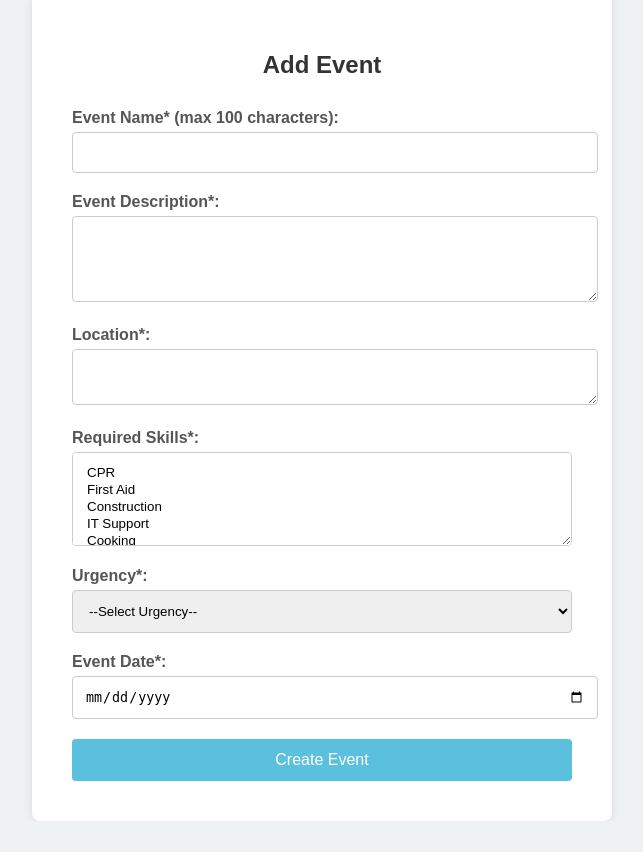
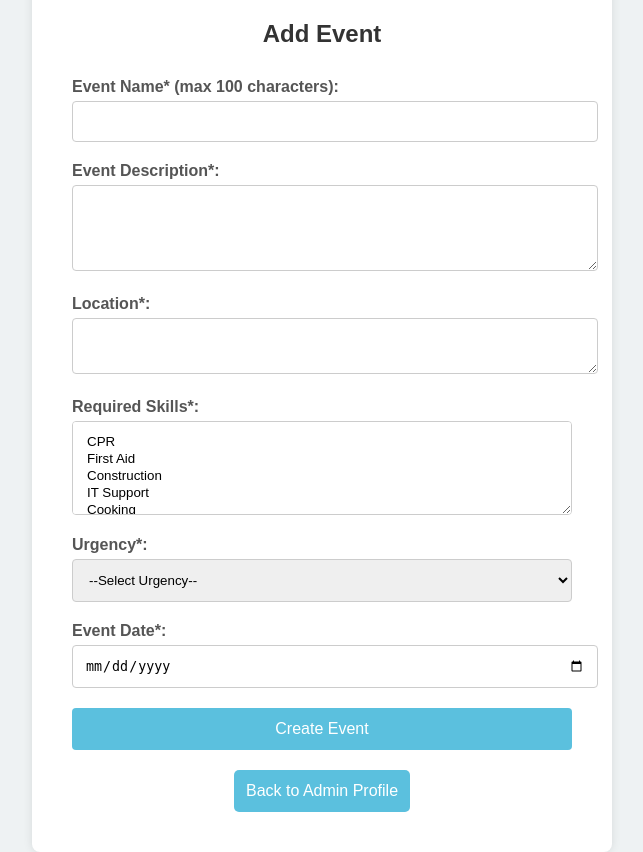
Before and after one commit to zzclark17/4353Fall24, a Flask app: page /add_event in a window 1280 px wide. Shown: the whole page, without its empty margins (318-961 px from the left). Before the commit the page ends 821 px from the top, so only its background shows below. Run offline with Flask 3, Linux system fonts and the light colour scheme; a user stored in the database is signed in.

Commit message:
Modified Html Files - added last minute features

```diff
--- a/templates/add_event.html
+++ b/templates/add_event.html
@@ -58,6 +58,22 @@
         .event-form-container input[type="submit"]:hover {
             background-color: #31b0d5;
         }
+        .back-button {
+            margin-top: 20px;
+            text-align: center;
+        }
+        .back-button a {
+            display: inline-block;
+            padding: 12px;
+            background-color: #5bc0de;
+            color: white;
+            border-radius: 5px;
+            text-decoration: none;
+            font-size: 16px;
+        }
+        .back-button a:hover {
+            background-color: #31b0d5;
+        }
     </style>
 </head>
 <body>
@@ -105,6 +121,11 @@
             <!-- Submit Button -->
             <input type="submit" value="Create Event">
         </form>
+
+        <!-- Back to Admin Profile Button -->
+        <div class="back-button">
+            <a href="{{ url_for('admin_profile') }}">Back to Admin Profile</a>
+        </div>
     </div>
 </body>
 </html>
```
Also changed, not shown: templates/GenerateReports.html (+21 -0 lines), templates/manage_events.html (+20 -0 lines), templates/manage_volunteers.html (+17 -4 lines).
